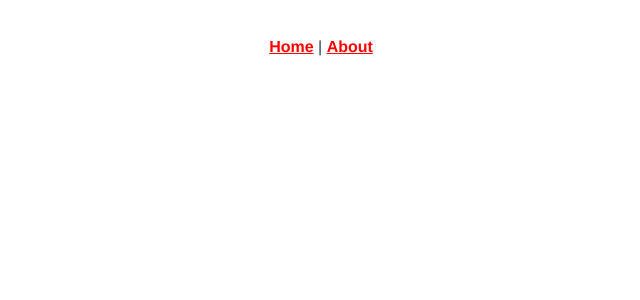
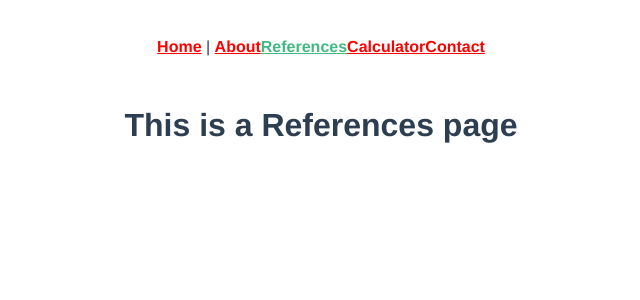
Before and after one commit to gyetvanakos/rkexpo, a Vue app: page /References in a window 1280 px wide. Shown: the top 300 px of the page, without its empty margins (319-959 px from the left). Built offline with nearby package versions, Linux system fonts and the light colour scheme.

Commit message:
routing
igen

```diff
--- a/src/App.vue
+++ b/src/App.vue
@@ -3,6 +3,9 @@
     <div id="nav">
       <router-link to="/">Home</router-link> |
       <router-link to="/about">About</router-link>
+      <router-link to="/References">References</router-link>
+      <router-link to="/Calculator">Calculator</router-link>
+      <router-link to="/Contact">Contact</router-link>
     </div>
     <router-view />
   </div>
--- a/src/router/index.js
+++ b/src/router/index.js
@@ -1,29 +1,48 @@
-import Vue from 'vue'
-import VueRouter from 'vue-router'
-import Home from '../views/Home.vue'
+import Vue from "vue";
+import VueRouter from "vue-router";
+import Home from "../views/Home.vue";
+import References from "../views/References.vue";
+import Calculator from "../views/Calculator.vue";
+import Contact from "../views/Contact.vue";
 
-Vue.use(VueRouter)
+Vue.use(VueRouter);
 
 const routes = [
   {
-    path: '/',
-    name: 'Home',
-    component: Home
+    path: "/",
+    name: "Home",
+    component: Home,
   },
   {
-    path: '/about',
-    name: 'About',
+    path: "/about",
+    name: "About",
     // route level code-splitting
     // this generates a separate chunk (about.[hash].js) for this route
     // which is lazy-loaded when the route is visited.
-    component: () => import(/* webpackChunkName: "about" */ '../views/About.vue')
-  }
-]
+    component: () =>
+      import(/* webpackChunkName: "about" */ "../views/About.vue"),
+  },
+  {
+    path: "/References",
+    name: "References",
+    component: References,
+  },
+  {
+    path: "/Calculator",
+    name: "Calculator",
+    component: Calculator,
+  },
+  {
+    path: "/Contact",
+    name: "Contact",
+    component: Contact,
+  },
+];
 
 const router = new VueRouter({
-  mode: 'history',
+  mode: "history",
   base: process.env.BASE_URL,
-  routes
-})
+  routes,
+});
 
-export default router
+export default router;
--- /dev/null
+++ b/src/views/Calculator.vue
@@ -0,0 +1,5 @@
+<template>
+  <div class="about">
+    <h1>This is a Calculator page</h1>
+  </div>
+</template>
--- /dev/null
+++ b/src/views/Contact.vue
@@ -0,0 +1,5 @@
+<template>
+  <div class="about">
+    <h1>This is a Contact us page</h1>
+  </div>
+</template>
--- /dev/null
+++ b/src/views/References.vue
@@ -0,0 +1,5 @@
+<template>
+  <div class="about">
+    <h1>This is a References page</h1>
+  </div>
+</template>
```
